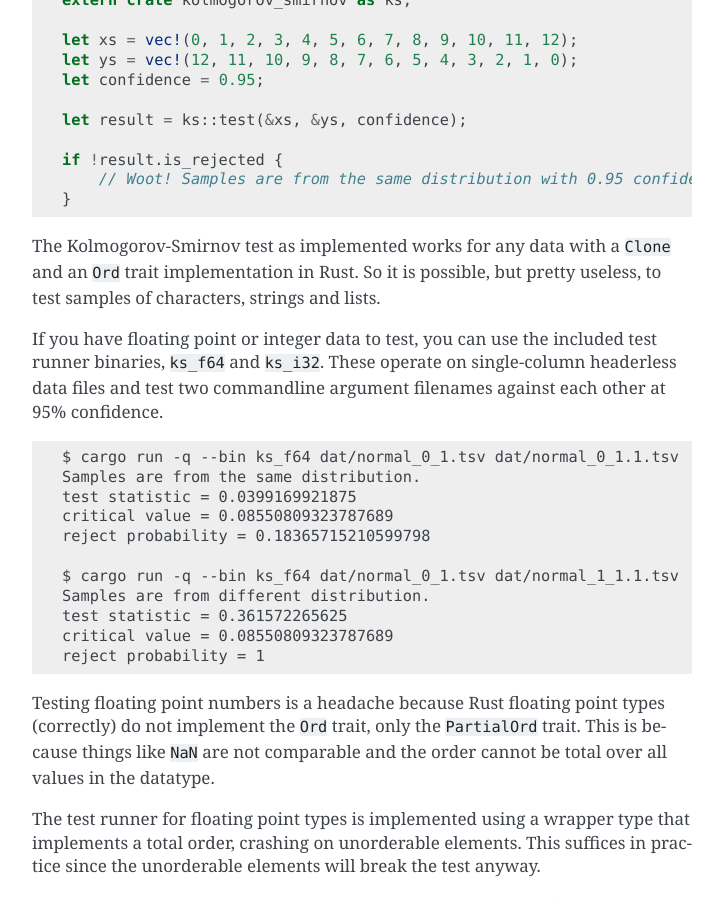
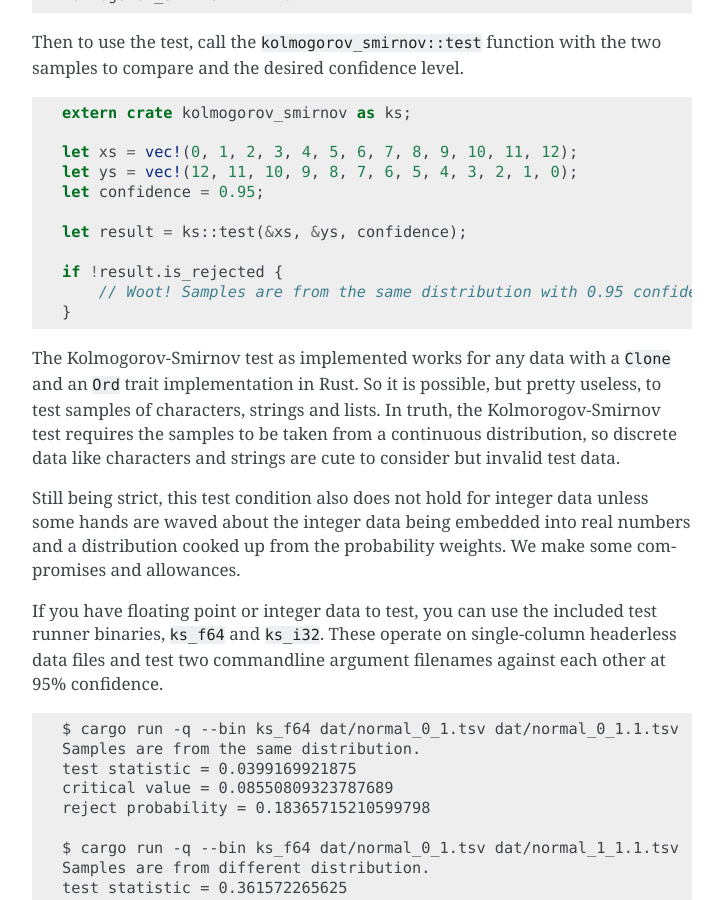
Before and after one commit to daithiocrualaoich/kolmogorov_smirnov, a Sphinx documentation site: the page built from doc/index.rst, in a window 1280 px wide and 900 px high, scrolled down 7945 px. Shown: the whole window, without its empty margins (388-1111 px from the left). Built offline with Sphinx 7.4.7, drawn with Linux system fonts in a browser that asks for light colours; formulas are drawn with MathJax 3; some of the changed text lies outside the part shown.

Commit message:
Clarification about test application and minor corrections.

```diff
--- a/doc/index.rst
+++ b/doc/index.rst
@@ -86,8 +86,9 @@ differences when the sample medians are far apart than it is at detecting
 when the tails are different but the main mass of the distributions is around
 the same values.
 
-So, more formally, if :math:`X_i` are n independent and identically distributed
-observations, the empirical cumulative distribution function, :math:`F_n`, is:
+So, more formally, suppose :math:`X_i` are n independent and identically
+distributed observations of a continuous value. The empirical cumulative
+distribution function, :math:`F_n`, is:
 
 .. math::
 
@@ -146,7 +147,7 @@ for:
 
     N_{n, m} = \frac{n m}{n + m} \geq 4
 
-i.e. for sample of more than seven since :math:`N_{8, 8} = 4`.
+i.e. for samples of more than seven since :math:`N_{8, 8} = 4`.
 
 Numerical Recipes continues by claiming the probability that the test statistic
 is greater than the value observed is approximately:
@@ -270,6 +271,10 @@ that can be used to construct proofs of memory safety, the rationale for these
 rules is largely unimportant. What is necessary is to find a way to work with
 them so your programs compile.
 
+Remember too that learning to manage memory safely in C/C++ is much harder than
+learning Rust and there is no compiler checking up on you in C/C++ to make sure
+your memory management is correct.
+
 Keep at it. It takes a long time but it does become clearer!
 
 Niche Observations
@@ -358,7 +363,15 @@ two samples to compare and the desired confidence level.
 
 The Kolmogorov-Smirnov test as implemented works for any data with a ``Clone``
 and an ``Ord`` trait implementation in Rust. So it is possible, but pretty
-useless, to test samples of characters, strings and lists.
+useless, to test samples of characters, strings and lists. In truth, the
+Kolmorogov-Smirnov test requires the samples to be taken from a continuous
+distribution, so discrete data like characters and strings are cute to consider
+but invalid test data.
+
+Still being strict, this test condition also does not hold for integer data
+unless some hands are waved about the integer data being embedded into
+real numbers and a distribution cooked up from the probability weights. We make
+some compromises and allowances.
 
 If you have floating point or integer data to test, you can use the included
 test runner binaries, ``ks_f64`` and ``ks_i32``. These operate on single-column
```
